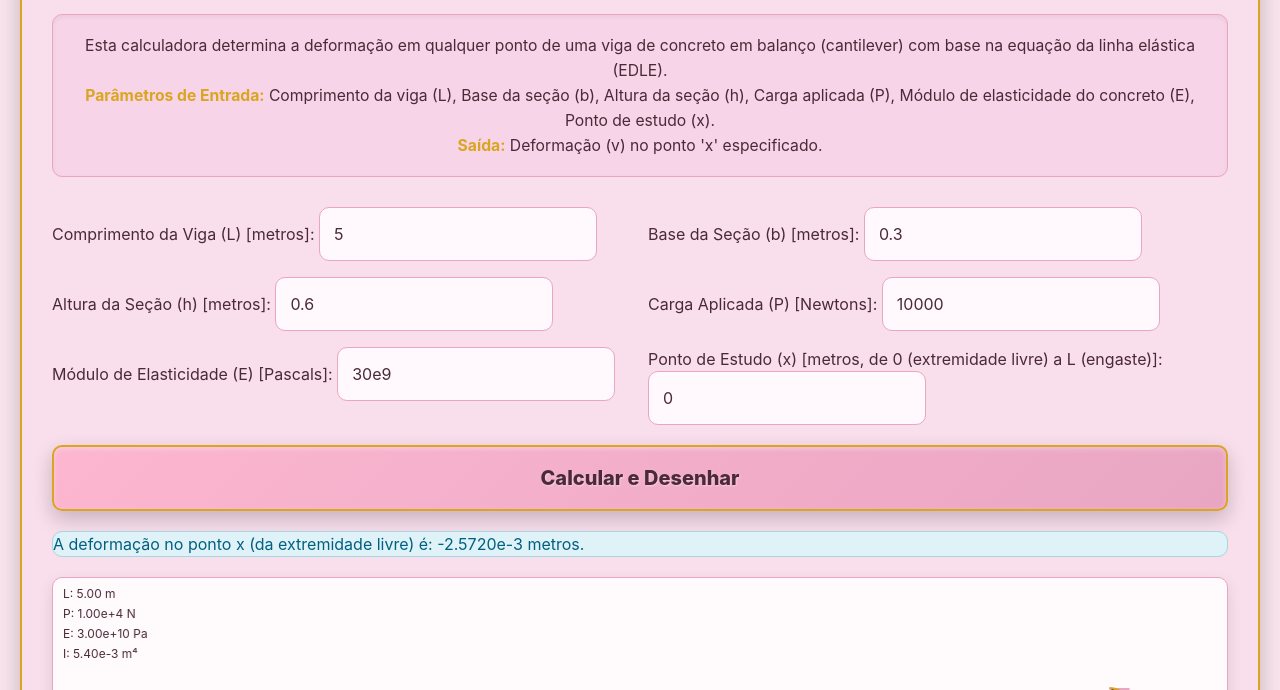
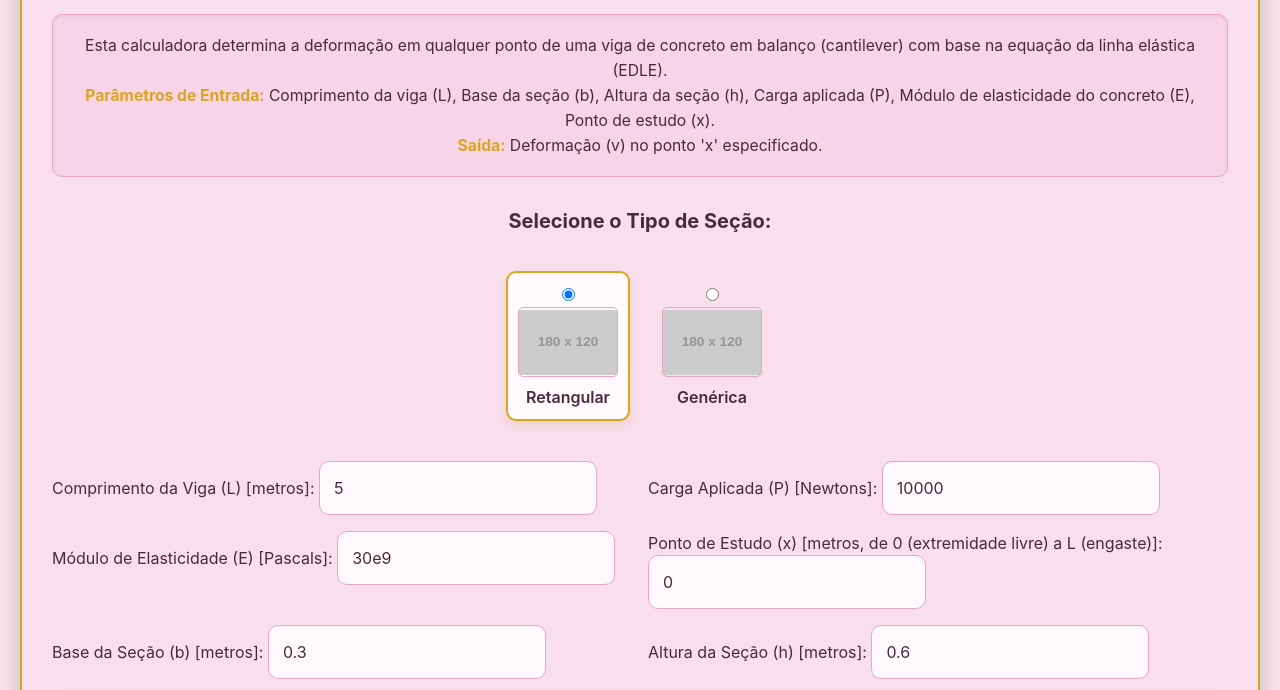
Before and after one commit to lasacramento/lasacramento.github.io, a plain HTML site: page index.html in a window 1280 px wide. Shown: the part 110-800 px from the top of the page. Drawn offline with nearby package versions, Linux system fonts and the light colour scheme; placeholder pictures from the web are drawn by us.

Commit message:
index.html

```diff
--- a/index.html
+++ b/index.html
@@ -148,6 +148,41 @@
         .app-footer p {
             margin: 0;
         }
+        /* Styles for section type selection */
+        .section-type-selection {
+            display: flex;
+            justify-content: center;
+            gap: 20px;
+            margin-bottom: 20px;
+        }
+        .section-option {
+            text-align: center;
+            cursor: pointer;
+            padding: 10px;
+            border-radius: 10px;
+            border: 2px solid transparent;
+            transition: all 0.2s ease-in-out;
+        }
+        .section-option.selected {
+            border-color: #DAA520; /* Gold border when selected */
+            background-color: #FFF8FC; /* Lighter background when selected */
+            box-shadow: 0 4px 10px rgba(218, 165, 32, 0.2);
+        }
+        .section-option img {
+            width: 100px;
+            height: 70px;
+            object-fit: contain;
+            margin-bottom: 8px;
+            border-radius: 5px;
+            border: 1px solid #E9A6C2;
+        }
+        .section-option label {
+            font-weight: 600;
+            color: #4A2A38;
+        }
+        .hidden-input {
+            display: none;
+        }
     </style>
 </head>
 <body>
@@ -164,20 +199,25 @@
             </p>
         </div>
 
+        <!-- Section Type Selection -->
+        <div class="text-center text-xl font-bold text-lux-text-dark mb-4">Selecione o Tipo de Seção:</div>
+        <div class="section-type-selection">
+            <div class="section-option" id="optionRectangular">
+                <input type="radio" id="typeRectangular" name="sectionType" value="rectangular" checked onchange="toggleSectionInputs()">
+                <img src="https://placehold.co/180x120/E9A6C2/4A2A38?text=Retangular%0Abxh" alt="Seção Retangular">
+                <label for="typeRectangular">Retangular</label>
+            </div>
+            <div class="section-option" id="optionGeneric">
+                <input type="radio" id="typeGeneric" name="sectionType" value="generic" onchange="toggleSectionInputs()">
+                <img src="https://placehold.co/180x120/E9A6C2/4A2A38?text=Genérica" alt="Seção Genérica">
+                <label for="typeGeneric">Genérica</label>
+            </div>
+        </div>
+
         <div class="input-grid grid grid-cols-1 md:grid-cols-2 gap-4">
             <div class="input-group">
                 <label for="length">Comprimento da Viga (L) [metros]:</label>
                 <input type="number" id="length" placeholder="Ex: 5" step="any" value="5">
-            </div>
-
-            <div class="input-group">
-                <label for="base">Base da Seção (b) [metros]:</label>
-                <input type="number" id="base" placeholder="Ex: 0.3" step="any" value="0.3">
-            </div>
-
-            <div class="input-group">
-                <label for="height">Altura da Seção (h) [metros]:</label>
-                <input type="number" id="height" placeholder="Ex: 0.6" step="any" value="0.6">
             </div>
 
             <div class="input-group">
@@ -193,6 +233,26 @@
             <div class="input-group">
                 <label for="pointX">Ponto de Estudo (x) [metros, de 0 (extremidade livre) a L (engaste)]:</label>
                 <input type="number" id="pointX" placeholder="Ex: 0 (extremidade livre)" step="any" value="0">
+            </div>
+
+            <!-- Rectangular Section Inputs -->
+            <div id="rectangularInputs" class="col-span-1 md:col-span-2 grid grid-cols-1 md:grid-cols-2 gap-4">
+                <div class="input-group">
+                    <label for="base">Base da Seção (b) [metros]:</label>
+                    <input type="number" id="base" placeholder="Ex: 0.3" step="any" value="0.3">
+                </div>
+                <div class="input-group">
+                    <label for="height">Altura da Seção (h) [metros]:</label>
+                    <input type="number" id="height" placeholder="Ex: 0.6" step="any" value="0.6">
+                </div>
+            </div>
+
+            <!-- Generic Section Input -->
+            <div id="genericInertiaInput" class="col-span-1 md:col-span-2 hidden">
+                <div class="input-group">
+                    <label for="inertia">Momento de Inércia (I) [metros^4]:</label>
+                    <input type="number" id="inertia" placeholder="Ex: 0.0036" step="any" value="0.0036">
+                </div>
             </div>
         </div>
 
@@ -224,7 +284,7 @@
         let currentL = 0;
         let currentP = 0;
         let currentE = 0;
-        let currentI = 0;
+        let currentI = 0; // This will now be either calculated or input directly
 
         /**
          * Calculates the deflection of a cantilever beam.
@@ -244,14 +304,36 @@
             return deflection;
         }
 
+        // Function to toggle input fields based on section type selection
+        function toggleSectionInputs() {
+            const isRectangular = document.getElementById('typeRectangular').checked;
+            const rectangularInputs = document.getElementById('rectangularInputs');
+            const genericInertiaInput = document.getElementById('genericInertiaInput');
+
+            const optionRectangular = document.getElementById('optionRectangular');
+            const optionGeneric = document.getElementById('optionGeneric');
+
+            if (isRectangular) {
+                rectangularInputs.classList.remove('hidden');
+                genericInertiaInput.classList.add('hidden');
+                optionRectangular.classList.add('selected');
+                optionGeneric.classList.remove('selected');
+            } else {
+                rectangularInputs.classList.add('hidden');
+                genericInertiaInput.classList.remove('hidden');
+                optionRectangular.classList.remove('selected');
+                optionGeneric.classList.add('selected');
+            }
+            // Clear previous error messages if options are toggled
+            document.getElementById('errorMessage').classList.add('hidden');
+        }
+
+
         function calculateDeflectionAndDraw() {
-            // Get input values
+            // Get common input values
             const L = parseFloat(document.getElementById('length').value);
-            const b = parseFloat(document.getElementById('base').value);
-            const h = parseFloat(document.getElementById('height').value);
             const P = parseFloat(document.getElementById('load').value);
             const E = parseFloat(document.getElementById('elasticity').value);
-            // 'x_input_free_end' is the user's 'x' measured from the free end.
             const x_input_free_end = parseFloat(document.getElementById('pointX').value);
 
             // Get result and error elements
@@ -266,39 +348,68 @@
             deflectionDisplay.classList.add('hidden');
             deflectionDisplay.textContent = '';
 
+            // Determine section type and calculate I
+            const isRectangular = document.getElementById('typeRectangular').checked;
+            let I_calculated = 0; // Initialize I
 
-            // Input validation
-            if (isNaN(L) || isNaN(b) || isNaN(h) || isNaN(P) || isNaN(E) || isNaN(x_input_free_end)) {
-                errorMessage.textContent = 'Por favor, preencha todos os campos com valores numéricos válidos.';
+            if (isRectangular) {
+                const b = parseFloat(document.getElementById('base').value);
+                const h = parseFloat(document.getElementById('height').value);
+
+                // Input validation for rectangular section
+                if (isNaN(b) || isNaN(h)) {
+                    errorMessage.textContent = 'Para seção Retangular, por favor, preencha Base e Altura com valores numéricos válidos.';
+                    errorMessage.classList.remove('hidden');
+                    return;
+                }
+                if (b <= 0 || h <= 0) {
+                    errorMessage.textContent = 'Base e Altura devem ser valores positivos para seção Retangular.';
+                    errorMessage.classList.remove('hidden');
+                    return;
+                }
+                I_calculated = (b * Math.pow(h, 3)) / 12;
+            } else { // Generic section
+                I_calculated = parseFloat(document.getElementById('inertia').value);
+                // Input validation for generic section
+                if (isNaN(I_calculated)) {
+                    errorMessage.textContent = 'Para seção Genérica, por favor, preencha Momento de Inércia com um valor numérico válido.';
+                    errorMessage.classList.remove('hidden');
+                    return;
+                }
+                if (I_calculated <= 0) {
+                    errorMessage.textContent = 'Momento de Inércia deve ser um valor positivo para seção Genérica.';
+                    errorMessage.classList.remove('hidden');
+                    return;
+                }
+            }
+
+            // Common input validation
+            if (isNaN(L) || isNaN(P) || isNaN(E) || isNaN(x_input_free_end)) {
+                errorMessage.textContent = 'Por favor, preencha todos os campos obrigatórios com valores numéricos válidos.';
                 errorMessage.classList.remove('hidden');
                 return;
             }
 
-            if (L <= 0 || b <= 0 || h <= 0 || E <= 0) {
-                errorMessage.textContent = 'Comprimento, base, altura e elasticidade devem ser valores positivos.';
+            if (L <= 0 || E <= 0) {
+                errorMessage.textContent = 'Comprimento e Elasticidade devem ser valores positivos.';
                 errorMessage.classList.remove('hidden');
                 return;
             }
 
-            // Validate x_input_free_end (from 0 at free end to L at fixed end)
             if (x_input_free_end < 0 || x_input_free_end > L) {
                 errorMessage.textContent = 'O ponto de estudo (x) deve estar entre 0 (extremidade livre) e L (engaste).';
                 errorMessage.classList.remove('hidden');
                 return;
             }
 
-            // Calculate moment of inertia (I) for a rectangular section
-            // I = (b * h^3) / 12
-            const I = (b * Math.pow(h, 3)) / 12;
-
             // Store current parameters for drawing
             currentL = L;
             currentP = P;
             currentE = E;
-            currentI = I;
+            currentI = I_calculated; // Use the determined I
 
             // Calculate deflection for the specific 'x' from input (x is already from free end)
-            const deflectionAtX = getDeflectionValue(x_input_free_end, L, P, E, I);
+            const deflectionAtX = getDeflectionValue(x_input_free_end, L, P, E, I_calculated);
 
             // Display the result for the specific 'x'
             deflectionValueSpan.textContent = deflectionAtX.toExponential(4); // Use scientific notation for clarity
@@ -530,11 +641,12 @@
             drawBeamAndDeflection();
         });
 
-        // Initial draw on load (optional, or triggered by first calculation)
+        // Initial call to set up the section input display and initial calculation
         window.onload = function() {
             // Set initial canvas dimensions to ensure it's drawn correctly on first load
             canvas.width = canvas.offsetWidth;
             canvas.height = 300;
+            toggleSectionInputs(); // Set up initial visibility
             calculateDeflectionAndDraw(); // Calculate and draw with default values
         };
     </script>
```
